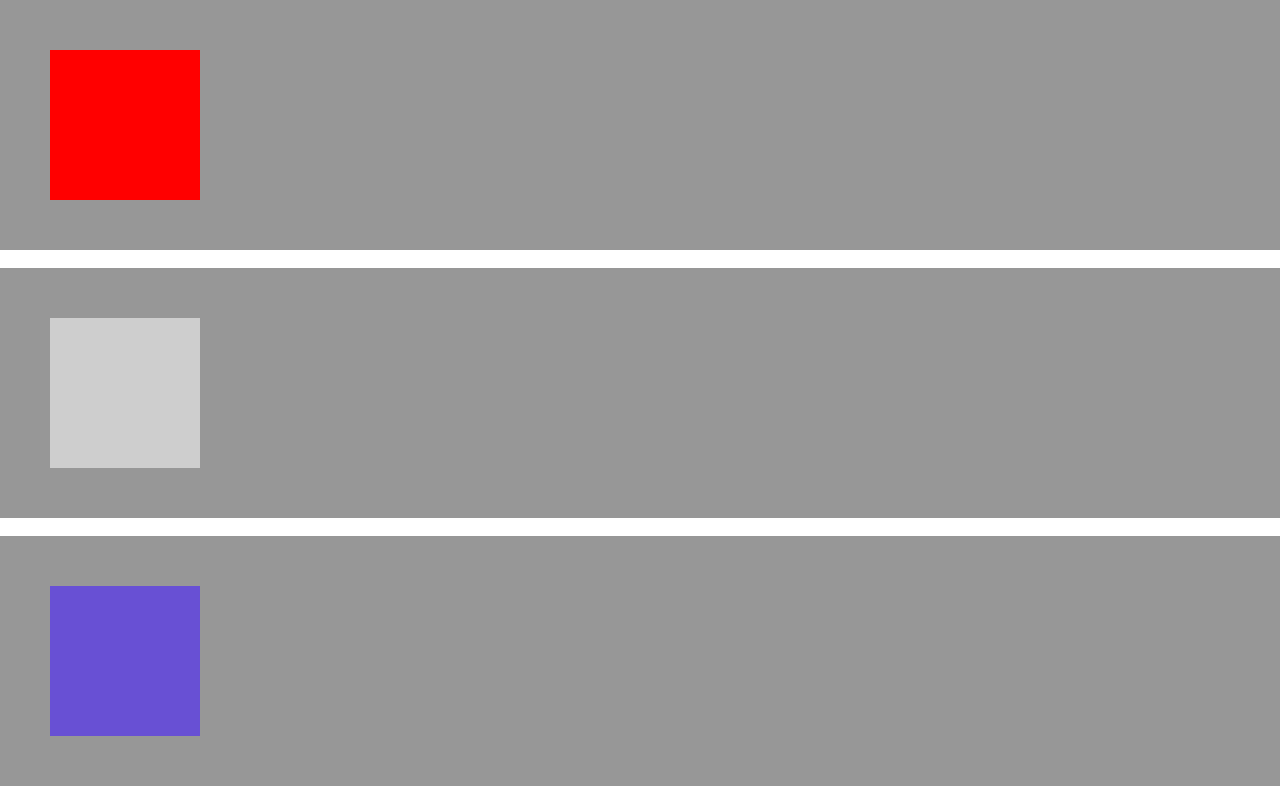
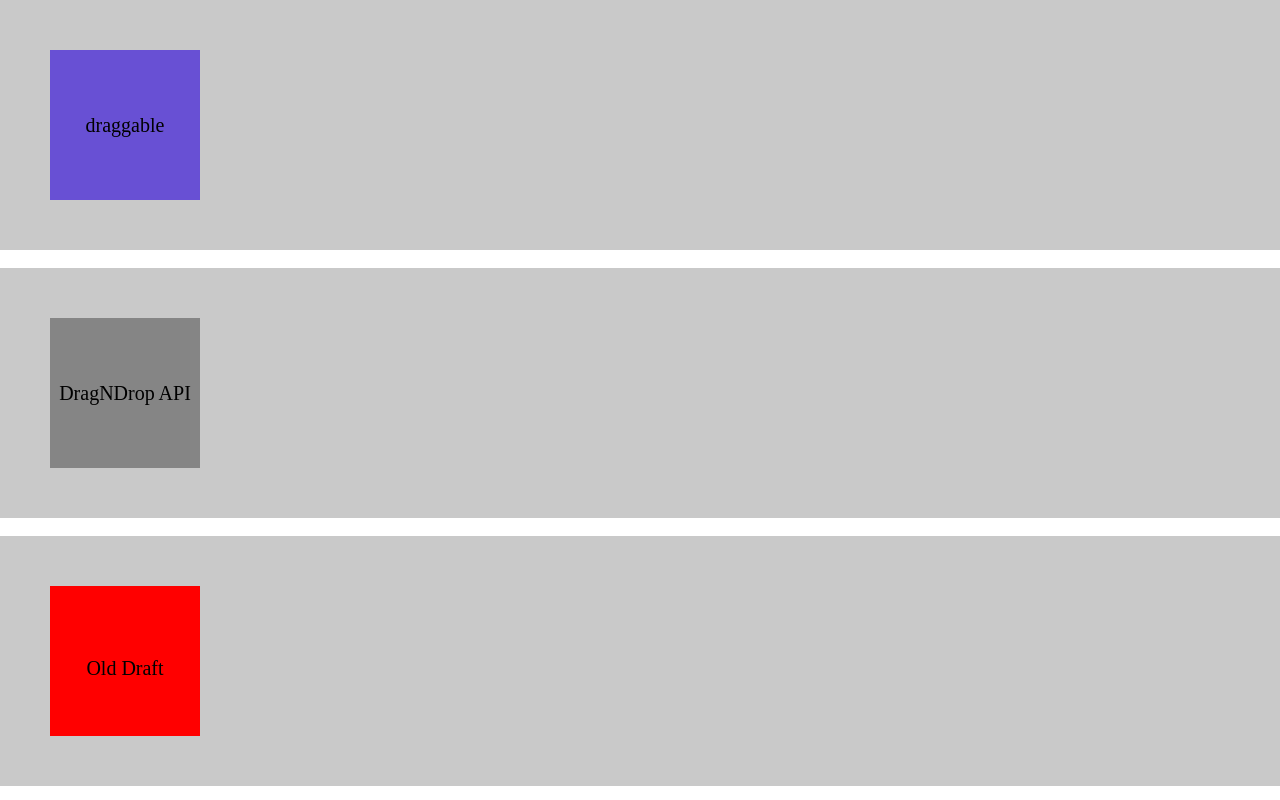
Before and after one commit to taitulism/draggable, a website: page playground/playground.html in a window 1280 px wide. Drawn offline with Linux system fonts and the light colour scheme.

Commit message:
playground

```diff
--- a/playground/playground.html
+++ b/playground/playground.html
@@ -12,10 +12,17 @@
 		.wrapper {
 			padding: 50px;
 			height: 250px;
-			background-color: #979797;
+			background-color: #c9c9c9;
 		}
 
-		#old {
+		.drag-box {
+			display: flex;
+			justify-content: center;
+			align-items: center;
+			font-size: 20px;
+		}
+
+		#old-drag {
 			background-color: red;
 			width: 150px;
 			height: 150px;
@@ -23,15 +30,15 @@
 			position: relative;
 		}
 
-		#draggable-elm {
+		#drag-n-drop {
 			width: 150px;
 			height: 150px;
 			position: relative;
 			text-align: center;
-			background-color: #cecece;
+			background-color: #858585;
 		}
 
-		#draggable-elm-2 {
+		#new-draggable {
 			width: 150px;
 			height: 150px;
 			position: absolute;
@@ -53,35 +60,35 @@
 	</style>
 </head>
 <body>
-
 	<div class="wrapper">
-		<div id="old" class="drag"></div>
+		<div id="new-draggable" class="drag-box">draggable</div>
 	</div>
 
 	<br />
 
 	<div class="wrapper">
-		<div id="draggable-elm"></div>
+		<div id="drag-n-drop" class="drag-box">DragNDrop API</div>
 	</div>
 
 	<br />
 
 	<div class="wrapper">
-		<div id="draggable-elm-2"></div>
+		<div id="old-drag" class="drag drag-box">Old Draft</div>
 	</div>
 
 
 
-
+	<script src="../draggable.js"></script>
+	<script src="drag-n-drop.js"></script>
 	<script src="old-drag.js"></script>
-	<script src="drag-n-drop.js"></script>
-	<script src="../draggable.js"></script>
 <script>
 //-----------------------------------------
-const drapNdropable = document.getElementById('draggable-elm');
-const newDraggable = document.getElementById('draggable-elm-2');
+const newDraggable = document.getElementById('new-draggable');
+draggable(newDraggable);
+// draggable(newDraggable, {axis:'x'});
+
+const drapNdropable = document.getElementById('drag-n-drop');
 draggableNDroppable(drapNdropable);
-draggable(newDraggable, {axis:'x'});
 
 
 //-----------------------------------------
```
